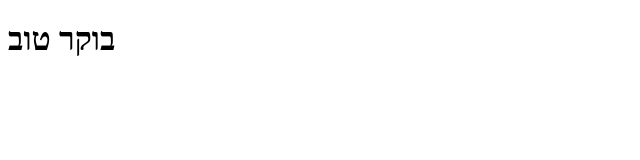
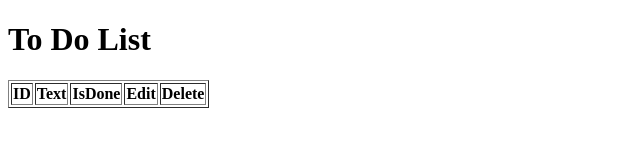
Before and after one commit to ZionAmar/tasks, a website: page index.html in a window 1280 px wide. Shown: the whole page, without its empty margins (0-640 px from the left). Drawn offline with Linux system fonts and the light colour scheme.

Commit message:
הוספנו טבלה

```diff
--- a/index.html
+++ b/index.html
@@ -6,6 +6,18 @@
     <title>Document</title>
 </head>
 <body>
-    <h1>בוקר טוב</h1>
+    <h1>To Do List</h1>
+    <table border="1">
+        <thead>
+            <tr>
+                <th>ID</th>
+                <th>Text</th>
+                <th>IsDone</th>
+                <th>Edit</th>
+                <th>Delete</th>
+            </tr>
+        </thead>
+        <tbody id="myTable"></tbody>
+    </table>
 </body>
 </html>
--- a/index.js
+++ b/index.js
@@ -1,7 +1,9 @@
 const express = require('express');
 const app = express();
 const port = 5000;
+const path = require('path');
 app.use(express.json());
+app.use(express.static(path.join(__dirname)));
 
 const tasks = [];
 let nextID = 1;
@@ -28,7 +30,7 @@ app.post('/t',(req,res)=>{
 
 app.delete('/t/:id',(req,res)=>{
     let id = req.params.id;
-    if(id < 0 || tasks.length < id){
+    if(id < 0 || tasks.length < id || tasks[id]==null){
         return res.status(400).json({message:"אינו קיים"})
     }
     tasks[id] = null;
```
